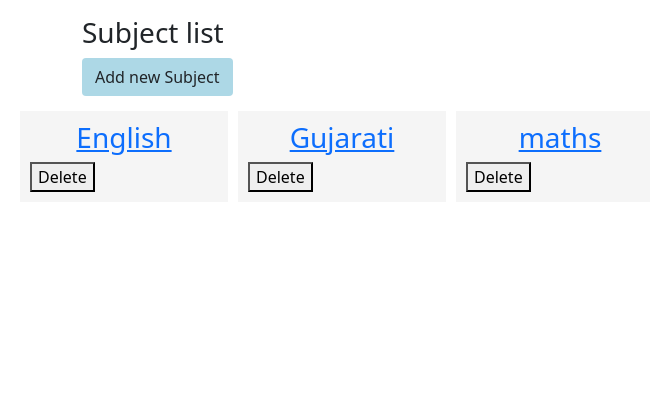
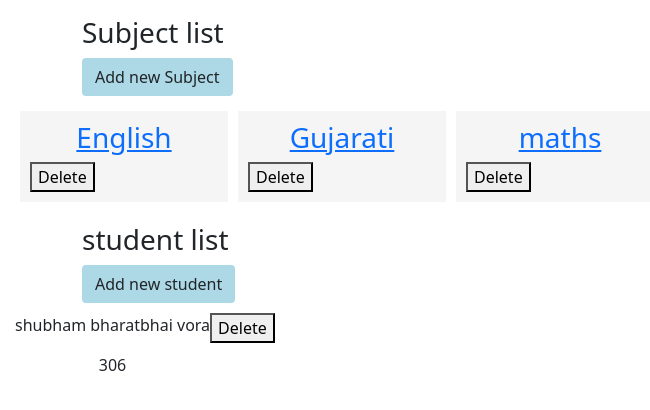
Before and after one commit to shubhamvora05/marks_management_system, a Django app: page /2 in a window 1280 px wide. Shown: the part 56-466 px from the top of the page, without its empty margins (0-650 px from the left). Run offline with Django 3.2, Linux system fonts and the light colour scheme; data comes from the database, SQL or seed files in the repository; both versions use the stored data as it was after the commit; some libraries are stand-ins or nearby versions.

Commit message:
student added in standerd

```diff
--- a/marksApp/forms.py
+++ b/marksApp/forms.py
@@ -11,3 +11,8 @@ class subjectForm(forms.ModelForm):
     class Meta:
         model = subject
         fields = ('subject_Name',)
+
+class studentForm(forms.ModelForm):
+    class Meta:
+        model = studentInfo
+        fields = ('HR_No','first_name','Middle_name','Last_name','Room_No',)
--- a/marksApp/templates/MarksApp/standerdDetails.html
+++ b/marksApp/templates/MarksApp/standerdDetails.html
@@ -71,8 +71,7 @@ Add new Subject
   </div>
 </div>
 
-
-<!--subject showing on each standerd page-->
+<!--student showing on each standerd page-->
 
 <div class="containerCrop">
   <div class="rowCrop">
@@ -96,4 +95,69 @@ Add new Subject
 </div>
 
 
+<!-------------------------------------------------------------------------------------------------------->
+
+<div class="container mt-3">
+  <div class="row">
+    <div class="col-10.5 mr-auto">
+      <h3 class="h3Crop" >student list</h3>
+    </div>
+    <div class="col-1.5">
+<button type="button" class="btn mr-2 " style="background-color:lightblue" data-toggle="modal" data-target="#studentModal">
+Add new student
+</button>
+    </div>
+  </div>
+</div>
+
+<div class="modal fade" id="studentModal" tabindex="-1" aria-labelledby="studentModal" aria-hidden="true">
+  <div class="modal-dialog">
+    <div class="modal-content">
+      <div class="modal-header">
+        <h5 class="modal-title" id="studentModalTitle">Add new student</h5>
+        <button type="button" class="close" data-dismiss="modal" aria-label="Close">
+          <span aria-hidden="true">&times;</span>
+        </button>
+      </div>
+      <div class="modal-body">
+
+<!--Add new student Form-->
+
+        <form action= "/{{StanderdId}}" method='post' enctype="multipart/form-data">
+           {% csrf_token %}
+           {{studentForm.as_p}}
+        <button type="submit" name="AddNewStudent" value="1" class="btn btn-primary">Submit</button>
+        </form>
+
+      </div>
+    </div>
+  </div>
+</div>
+
+
+<!--student showing on each standerd page-->
+
+<div class="containerCrop">
+  <div class="rowCrop">
+      {% for Student in allStudent %}
+
+          <center><p>{{Student.first_name}}  {{Student.Middle_name}}  {{Student.Last_name}}</p>
+          <p>{{Student.Room_No}}</p>
+      </center>
+    <form action="/{{StanderdId}}" method="POST">
+    {% csrf_token %}
+    <button type=submit name='deleteStudent' value='{{Student.HR_No}}'>Delete</button>
+    </form>
+
+
+      </div>
+      {% if forloop.counter|divisibleby:4%}
+  </div>
+    <div class="rowCrop">
+      {% endif %}
+      {% endfor %}
+  </div>
+</div>
+
+
 {% endblock  %}
--- a/marksApp/views.py
+++ b/marksApp/views.py
@@ -3,7 +3,7 @@ from django.contrib.auth.models import User
 from django.contrib.auth import authenticate,  login, logout
 from django.contrib.auth.forms import UserChangeForm
 from marksApp.models import studentInfo,Standerd, subject, Marks
-from marksApp.forms import standerdForm, subjectForm
+from marksApp.forms import standerdForm, subjectForm, studentForm
 from django.http import HttpResponse
 from django.contrib import messages
 
@@ -28,9 +28,12 @@ def userHome(request):
     context={'allStanderd':allStanderd,'standerdForm':stdForm }
     return render(request, 'MarksApp/home.html',context)
 
+#standerd page handling function
+
 def standerdHandling(request,StanderdId):
 
     subForm = subjectForm()
+    stdForm=studentForm()
 
     if request.POST.get("deleteSubject"):
         subject.objects.filter(id=request.POST.get("deleteSubject")).delete()
@@ -44,6 +47,21 @@ def standerdHandling(request,StanderdId):
             fromSave.save()
         return redirect('/'+str(StanderdId))
 
+    if request.POST.get("deleteStudent"):
+        studentInfo.objects.filter(HR_No=request.POST.get("deleteStudent")).delete()
+
+
+    if request.POST.get("AddNewStudent"):
+        form = studentForm(request.POST)
+        if form.is_valid():
+            fromSave=form.save(commit=False)
+            fromSave.studentStd = Standerd.objects.get(Id=StanderdId)
+            fromSave.save()
+        return redirect('/'+str(StanderdId))
+
     allSubject = subject.objects.filter(subjectStd=StanderdId)
-    context={'allSubject':allSubject,'subjectForm':subForm,'StanderdId':StanderdId }
+    allStudent = studentInfo.objects.filter(studentStd=StanderdId)
+
+    context={'allSubject':allSubject,'subjectForm':subForm,'StanderdId':StanderdId,'studentForm':stdForm, 'allStudent':allStudent, }
+
     return render(request, 'MarksApp/standerdDetails.html',context)
```
Also changed, not shown: db.sqlite3.
